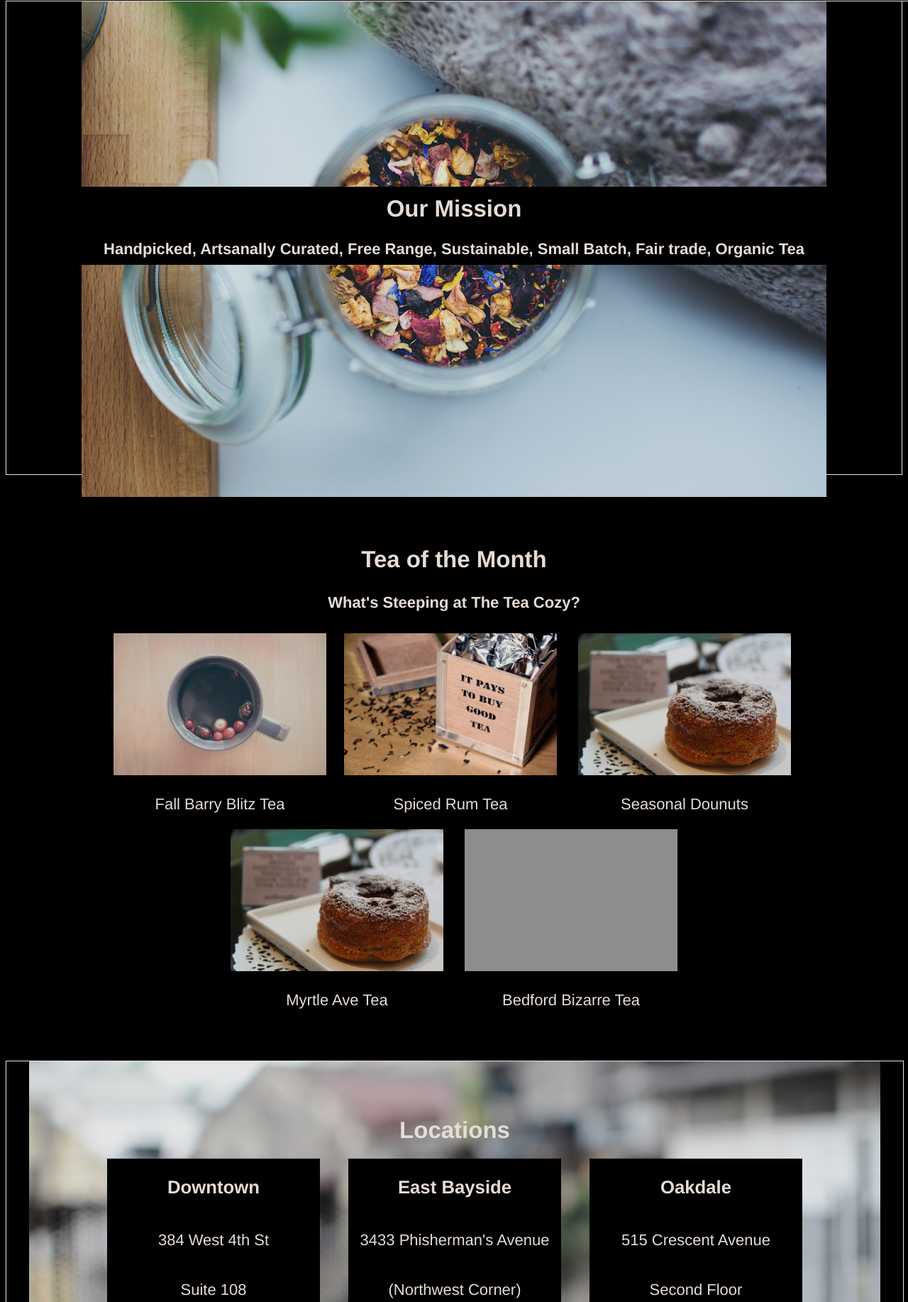
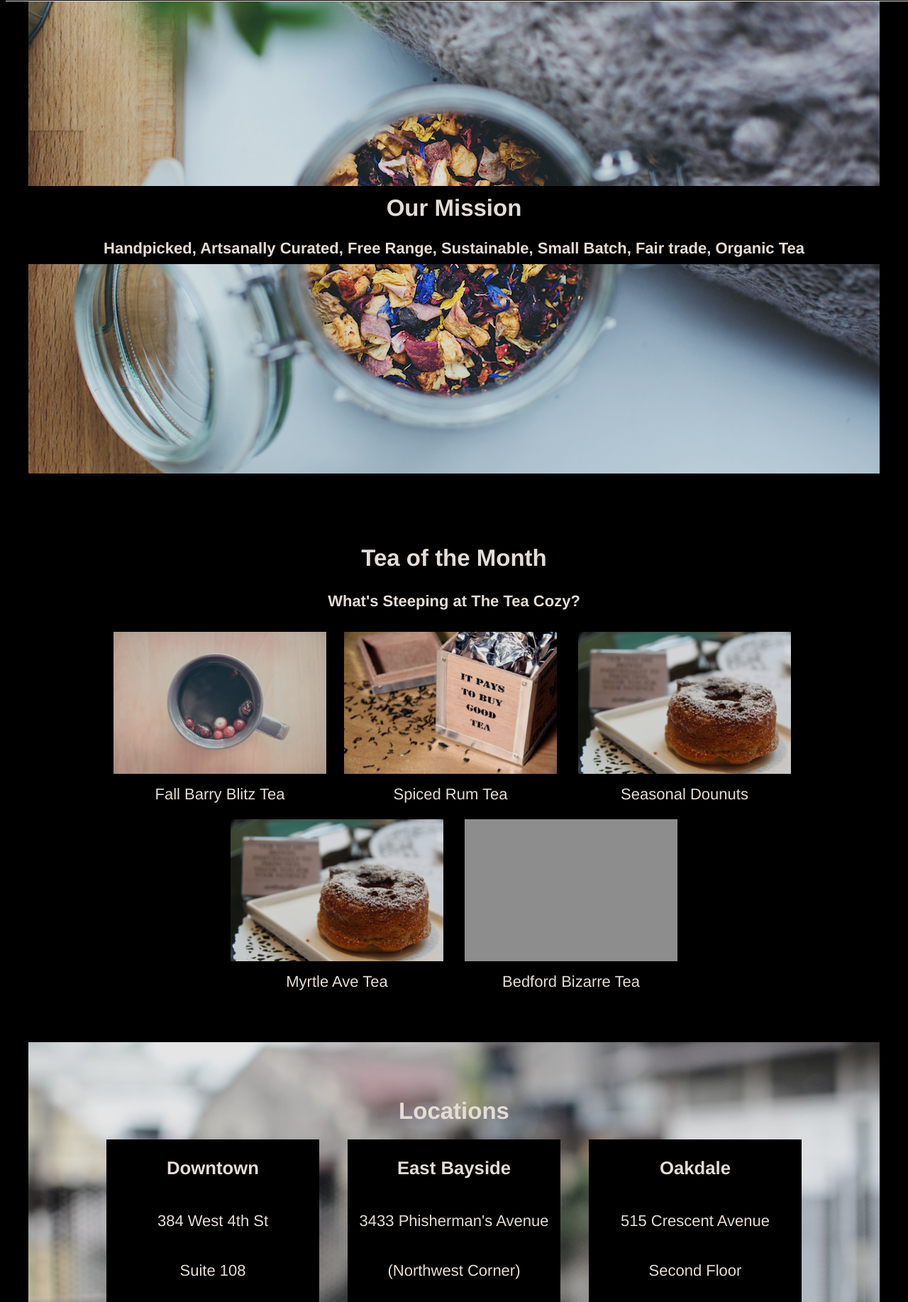
Before and after one commit to GeorginaCronshaw/teacozy, a plain HTML site: page index.html in a window 1280 px wide. Shown: the part 66-1900 px from the top of the page at 71% size. Drawn offline with Linux system fonts and the light colour scheme; grey boxes are pictures that could not be loaded; files whose address does not match are found by name.

Commit message:
Finished

```diff
--- a/index.html
+++ b/index.html
@@ -18,12 +18,11 @@
     </header>
 
     <div class="mainBodyContainer">
-      <div class="mainImageContainer">
-        <img id="title-background" src="resources\images\img-mission-background.jpg">
-      </div>
+     <div class="backgroundImageContainer">
       <div class="headlineText">
         <h2>Our Mission</h2>
         <h4>Handpicked, Artsanally Curated, Free Range, Sustainable, Small Batch, Fair trade, Organic Tea</h4>
+      </div>
      </div>
     </div>
 
@@ -60,9 +59,7 @@
 
 
         <div class="locations">
-          <div class="LocationsImage">
-              <img src="resources\images\img-locations-background.jpg">
-          </div>
+        	<div class="locationBackgroundImageContainer">
               <div class="locationsTitle">
                   <h2>Locations</h2>
               </div>
@@ -89,8 +86,9 @@
                 </div>
              </div>
           </div>
+      </div>
 
-      <div class="footerContainer"
+      <div class="footerContainer">
           <div class="footer">
               <h1> The Tea Cozy</h1>
 
--- a/resources/css/style.css
+++ b/resources/css/style.css
@@ -49,17 +49,19 @@ header {
 }
 
 .mainBodyContainer {
-  height: 700px;
+  width:100%;
+  padding-top: 25px;
   display: flex;
-  padding-top: 25px;
-  border: 1px solid white;
-  display: flex;
-  align-items: center;
+
   justify-content: center;
 }
 
-.mainImageContainer {
-  border: 1px red white;
+.backgroundImageContainer {
+  display: flex;
+  align-items: center;
+  height: 700px;
+  width: 1200px;
+  background-image: url("C:/cygwin64/home/teacozy/resources/images/img-mission-background.jpg");
 }
 
 .headlineText {
@@ -81,13 +83,6 @@ header {
   /*border: 1px orange solid;*/
 }
 
-#title-background {
-  height: 700px;
-  margin-top: 70px;
-  padding: 0;
-  background-size: cover;
-}
-
 .TeaMonthText {
   margin-top: 100px;
 }
@@ -106,8 +101,11 @@ header {
   align-items: center;
 }
 
+.teaImage1 p{
+ margin-top: 10px;
+}
+
 .locations {
-  border: solid 1px white;
   width: 100%;
   display: flex;
   margin-top:50px;
@@ -115,10 +113,11 @@ header {
   height: 500px;
 }
 
-.LocationsImage {
-  /*border: 1px orange solid;*/
-  position: absolute;
-  background-size: cover;
+.locationBackgroundImageContainer {
+	width:1200px;
+	background-image: url("C:/cygwin64/home/teacozy/resources/images/img-locations-background.jpg");
+	display: flex;
+    justify-content: center;
 }
 
 .locationsTitle {
@@ -168,7 +167,7 @@ header {
 	width:100%;
 	height:200px;
 	flex-direction: column;
-	padding-top: 15px;
+	padding-top: 70px;
 }
 
 .footerContainer p, h1, h5{
@@ -179,5 +178,6 @@ header {
 #copyright {
 	display:flex;
 	padding-left:20px;
+	padding-top:60px;
 	text-align:left;
 }
```
Lines whose indentation alone changed are shown as unchanged.
